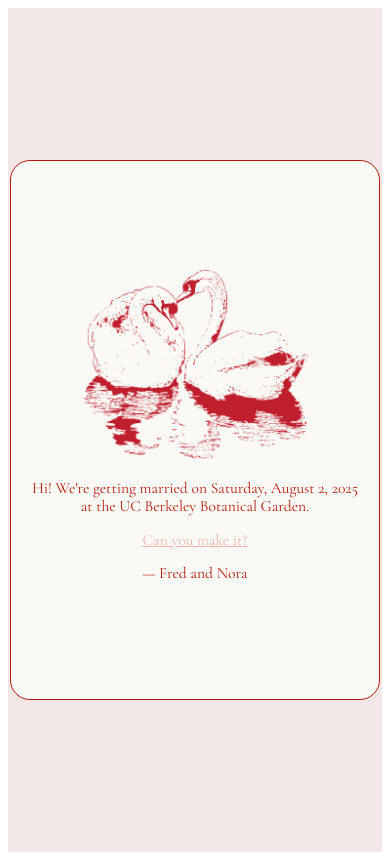
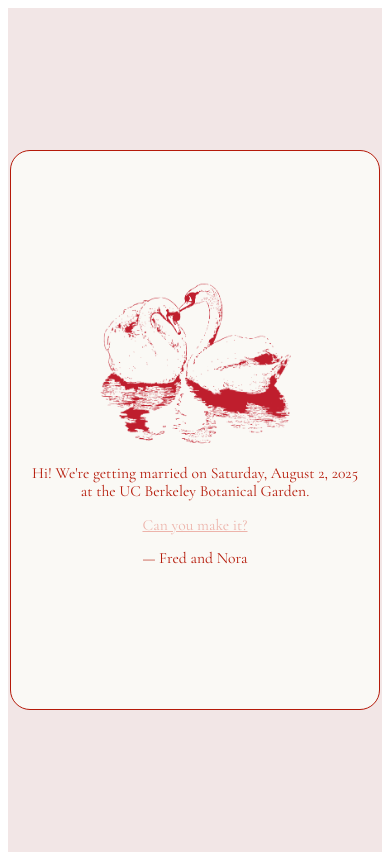
Before and after one commit to froracallahen/froracallahen.github.io, a plain HTML site: page saveTheDate.html in a window 390 px wide. Drawn offline with Linux system fonts and the light colour scheme.

Commit message:
update saveTheDate

```diff
--- a/saveTheDate.html
+++ b/saveTheDate.html
@@ -18,7 +18,7 @@
     .text-box {
       width: 80%; /* Responsive width */
       max-width: 500px; /* Prevents it from getting too large */
-      padding: 12vh 5vw; /* More vertical (top/bottom) padding, less horizontal */
+      padding: 15vh 5vw; /* More vertical (top/bottom) padding, less horizontal */
       border: 1px solid #b51a09;
       border-radius: 20px;
       background-color: #faf9f5;
@@ -29,8 +29,8 @@
     .fit-image {
       display: block;
       margin: 0 auto;
-      width: 60%; /* Default size */
-      max-width: 300px; /* Prevents being too large */
+      width: 40%; /* Default size */
+      max-width: 200px; /* Prevents being too large */
       height: auto;
     }
 
@@ -57,7 +57,7 @@
   @media (max-width: 768px) {
     .text-box {
       width: 90%; /* Slightly wider on small screens */
-      padding: 12vh 4vw; /* Reduce padding slightly for mobile */
+      padding: 15vh 4vw; /* Reduce padding slightly for mobile */
     }
 
     .fit-image {
```
